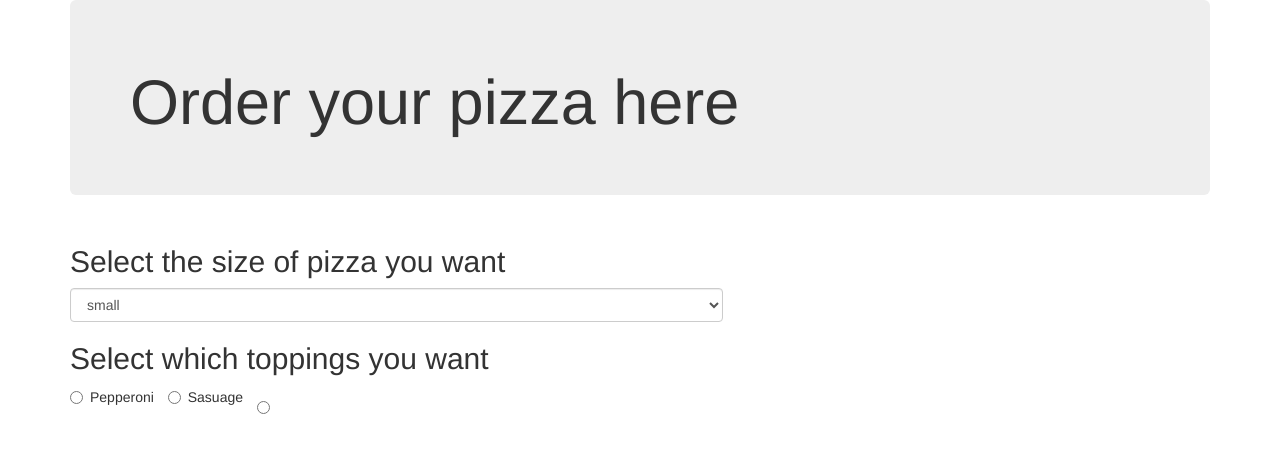
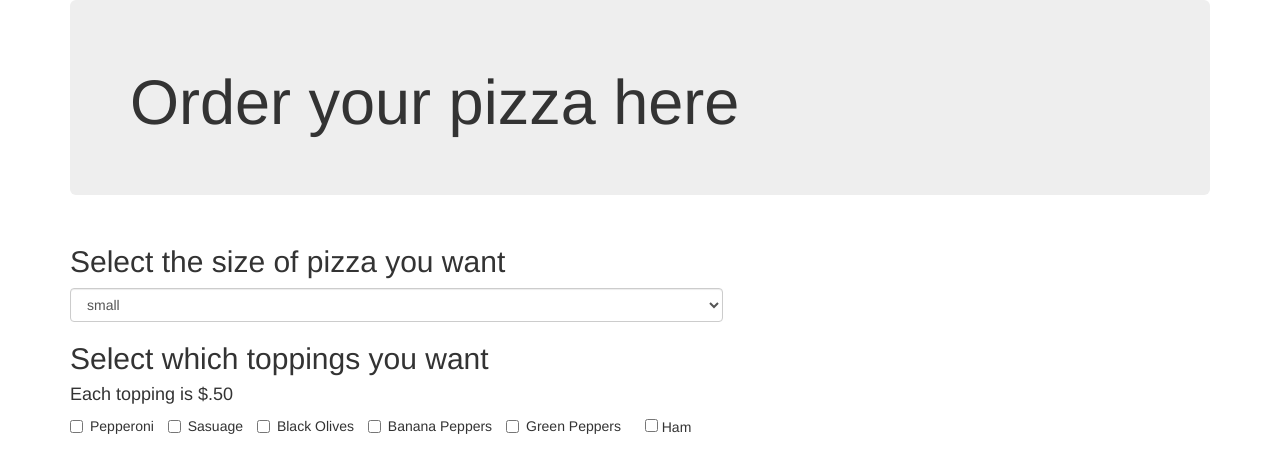
Before and after one commit to londonb/pizzaorder, a plain HTML site: page index.html in a window 1280 px wide. Drawn offline with nearby package versions, Linux system fonts and the light colour scheme.

Commit message:
allow user to select type of toppings

```diff
--- a/index.html
+++ b/index.html
@@ -25,14 +25,24 @@
             <option>xlarge</option>
           </select>
           <h2>Select which toppings you want</h2>
-          <label class="radio-inline">
-            <input type="radio" name="inlineRadioOptions" id="inlineRadio1" value="option1"> Pepperoni
+          <h4>Each topping is $.50</h4>
+          <label class="checkbox-inline">
+            <input type="checkbox" id="inlineCheckbox1" value="option1"> Pepperoni
+          </label>
+          <label class="checkbox-inline">
+            <input type="checkbox" id="inlineCheckbox2" value="option2"> Sasuage
+          </label>
+          <label class="checkbox-inline">
+            <input type="checkbox" id="inlineCheckbox3" value="option3"> Black Olives
+          </label>
+          <label class="checkbox-inline">
+            <input type="checkbox" id="inlineCheckbox4" value="option4"> Banana Peppers
+          </label>
+          <label class="checkbox-inline">
+            <input type="checkbox" id="inlineCheckbox5" value="option5"> Green Peppers
           </label>
           <label class="radio-inline">
-            <input type="radio" name="inlineRadioOptions" id="inlineRadio2" value="option2"> Sasuage
-          </label>
-          <label class="radio-inline">
-            <input type="radio" name="inlineRadioOptions" id="inlineRadio3" value="option3">
+            <input type="checkbox" id="inlineCheckbox6" value="option6"> Ham
           </label>
         </div> <!--END ROW-->
       </div> <!--END LEFT COLLUMN-->
```
